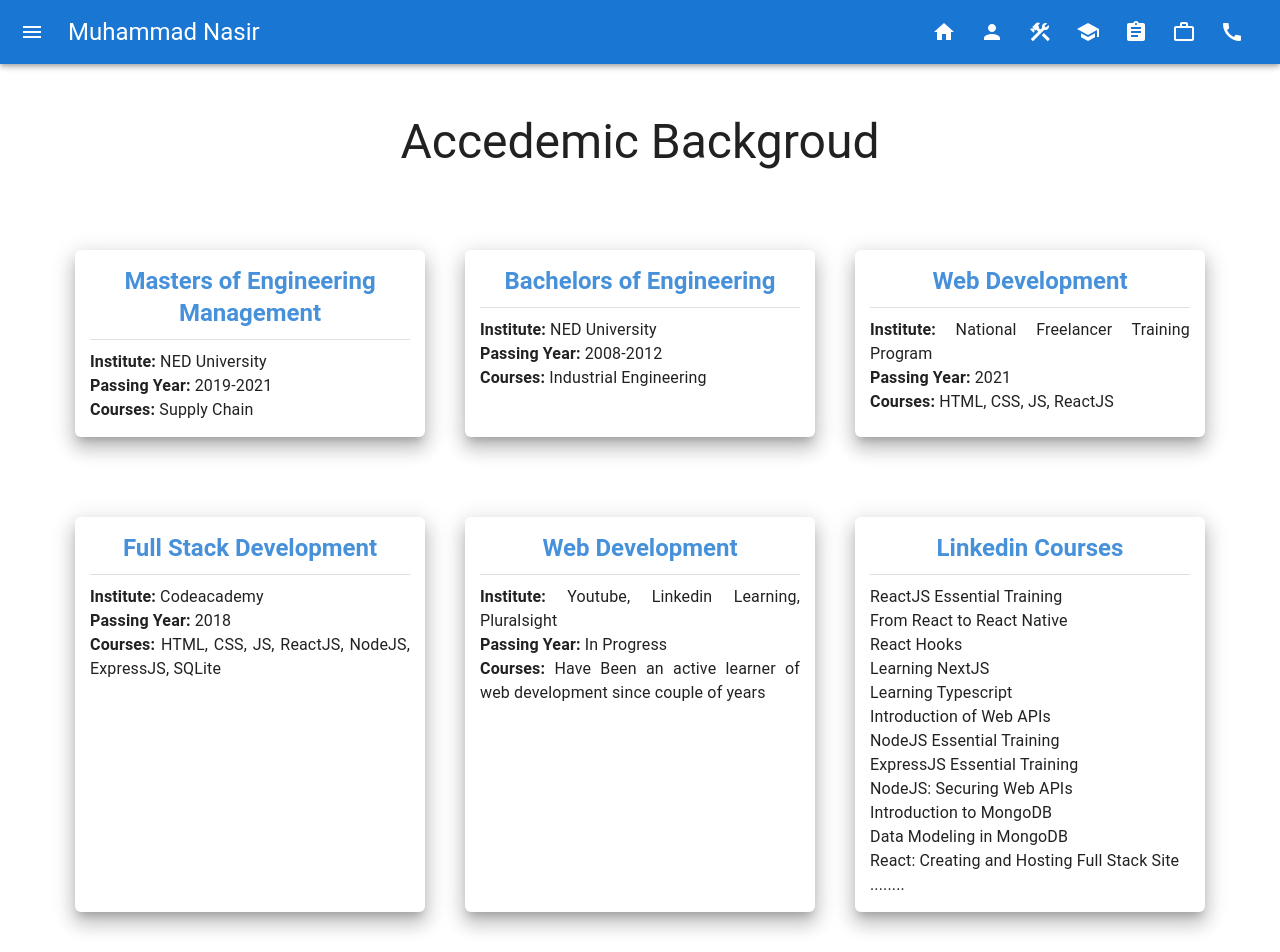
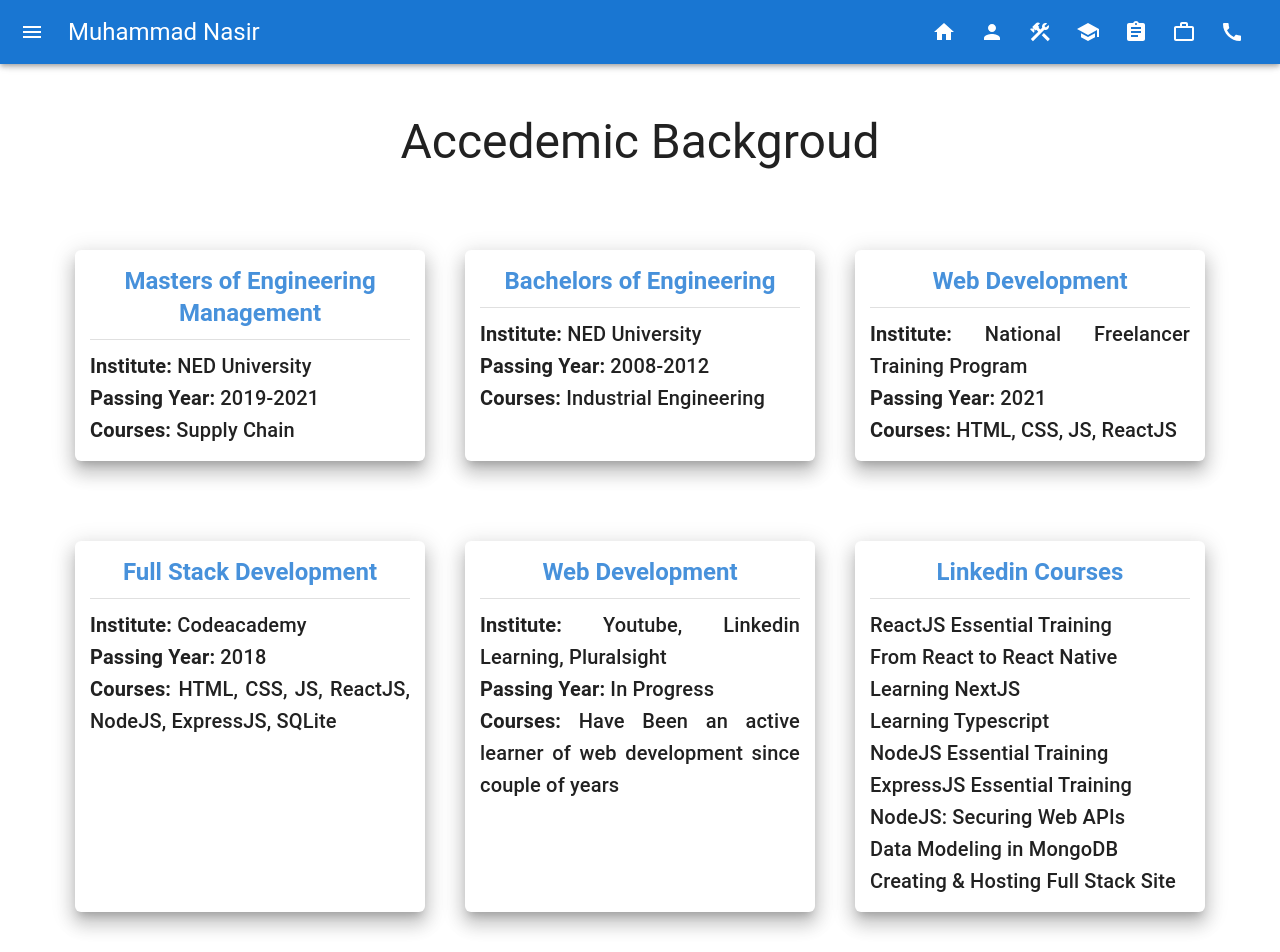
Before and after one commit to NasirKhatri/my-portfolio, a Next.js app: page /education in a window 1280 px wide. Shown: the top 952 px of the page. Built offline with nearby package versions, Linux system fonts and the light colour scheme.

Commit message:
Project Page Added

```diff
--- a/src/app/about/page.tsx
+++ b/src/app/about/page.tsx
@@ -11,7 +11,7 @@ export default function About() {
           <PageHeading>Who Am I?</PageHeading>
         </Grid>
         <Grid item container xs={12} flexGrow={1} sx={{ marginTop: "0px", maxWidth: { xs: "800px", md: "1200px" }, paddingTop: "15px" }} rowSpacing={10}>
-          <Typography variant="body1" sx={{textAlign: "justify"}}>
+          <Typography variant="h6" sx={{textAlign: "justify"}}>
             I am an Industrial engineering by profession and a Full Stack web developer by passion, I am also holding Master's degree in Supply Chain. Currently I am employed in leading automobile industry of Pakistan as an Procurement Engineer. My development journey began back in 2019, the "COVID" year. It brought many chaos all over the world but I took it as an opportunity to explore new things. Since then have been falling in love with the programming. Hence considering my passion and current boom in the tech industry, looking forward to pursue my career in the field of web development.
             <br/><br/>
             I started my training from "CodeAcademy", a world recognized platform of tech learning. Subsequent to initial learning have been developing small and intermediate level projects based on self interest. But the journey of learning never comes to an end, hence continously exploring professional courses from online resources like "Linked In Learning", "Youtube", "Pluralsight" to keep updated with the latest industry trends and development.
--- a/src/app/education/page.tsx
+++ b/src/app/education/page.tsx
@@ -24,19 +24,15 @@ export default function Education() {
                 Linkedin Courses
             </Typography>
             <Divider />
-            <Typography variant='body1'>ReactJS Essential Training</Typography>
-            <Typography variant='body1'>From React to React Native</Typography>
-            <Typography variant='body1'>React Hooks</Typography>
-            <Typography variant='body1'>Learning NextJS</Typography>
-            <Typography variant='body1'>Learning Typescript</Typography>
-            <Typography variant='body1'>Introduction of Web APIs</Typography>
-            <Typography variant='body1'>NodeJS Essential Training</Typography>
-            <Typography variant='body1'>ExpressJS Essential Training</Typography>
-            <Typography variant='body1'>NodeJS: Securing Web APIs</Typography>
-            <Typography variant='body1'>Introduction to MongoDB</Typography>
-            <Typography variant='body1'>Data Modeling in MongoDB</Typography>
-            <Typography variant='body1'>React: Creating and Hosting Full Stack Site</Typography>
-            <Typography variant='body1'>........</Typography>
+            <Typography variant='h6'>ReactJS Essential Training</Typography>
+            <Typography variant='h6'>From React to React Native</Typography>
+            <Typography variant='h6'>Learning NextJS</Typography>
+            <Typography variant='h6'>Learning Typescript</Typography>
+            <Typography variant='h6'>NodeJS Essential Training</Typography>
+            <Typography variant='h6'>ExpressJS Essential Training</Typography>
+            <Typography variant='h6'>NodeJS: Securing Web APIs</Typography>
+            <Typography variant='h6'>Data Modeling in MongoDB</Typography>
+            <Typography variant='h6'>Creating & Hosting Full Stack Site</Typography>
         </Paper>
         </Grid>
         <Grid />
--- a/src/app/page.tsx
+++ b/src/app/page.tsx
@@ -25,7 +25,7 @@ export default function Home() {
           <Typography variant="h3" color="primary.light">Hi!</Typography>
           <Typography variant="h3">I'm Nasir,</Typography>
           <Typography variant="h3">Full-Stack Developer</Typography>
-          <Typography variant="body1" sx={{marginTop: "25px", marginBottom: "25px", textAlign: "justify"}}>I am a MERN Stack Developer, I work with ReactJS, React Native, NextJS, NodeJS, ExpressJS, MongoDB etc to develop web and mobile applications. Also carrying experience to work with third party libraries like MUI, Formik, Yup, Mongoose and many more. </Typography>
+          <Typography variant="h6" sx={{marginTop: "25px", marginBottom: "25px", textAlign: "justify"}}>I am a MERN Stack Developer, I work with ReactJS, React Native, NextJS, NodeJS, ExpressJS, MongoDB etc to develop web and mobile applications. Also carrying experience to work with third party libraries like MUI, Formik, Yup, Mongoose and many more. </Typography>
           <Button variant="outlined" startIcon={<DownloadIcon/>} sx={{marginRight: "10px"}}>Resume</Button>
           <Button variant="contained" startIcon={<CallIcon/>}>Contact</Button>
           </Box>
--- a/src/app/projects/page.tsx
+++ b/src/app/projects/page.tsx
@@ -58,7 +58,7 @@ export default function Projects() {
             <Typography variant="h5">Details:</Typography>
             <Typography variant="h6">{activeProject.Details}</Typography>
           </Grid>
-          <Grid sx={{ backgroundColor: "lightGray", padding: "5px" }}>
+          {/* <Grid sx={{ backgroundColor: "lightGray", padding: "5px" }}>
             <ImageList sx={{ width: "100%", height: "200px" }} variant="quilted" cols={10} rowHeight={200}>
               {activeProject.pictures.map((item) => (
                 <ImageListItem key={item.img} cols={item.cols || 1} rows={item.rows || 1}>
@@ -71,7 +71,7 @@ export default function Projects() {
                 </ImageListItem>
               ))}
             </ImageList>
-          </Grid>
+          </Grid> */}
         </Grid>
       </Grid>
     </PageBody>
--- a/src/app/skills/page.tsx
+++ b/src/app/skills/page.tsx
@@ -10,7 +10,7 @@ export default function Skills() {
     <PageBody>
       <Grid item xs={12} alignItems="center">
         <PageHeading>Skills Overview</PageHeading>
-        <Typography variant="body1" sx={{ maxWidth: "800px", textAlign: "justify", paddingTop: "15px", margin: "auto" }}>
+        <Typography variant="h6" sx={{ maxWidth: "lg", textAlign: "justify", paddingTop: "15px", margin: "auto" }}>
           I have more than two years experiene of building rich web and mobile applications. Below is my quick overview of my technical skills' set and tools which I use for development. Would like to hire or know more about me? please contact
         </Typography>
       </Grid>
--- a/src/components/EducationCard.tsx
+++ b/src/components/EducationCard.tsx
@@ -7,9 +7,9 @@ const EducationCard = ({ data }: any) => {
                 {data.title}
             </Typography>
             <Divider />
-            <Typography variant='body1'><span style={{fontWeight: 'bold'}}>Institute:</span> {data.institute}</Typography>
-            <Typography variant='body1'><span style={{fontWeight: 'bold'}}>Passing Year:</span> {data.passingYear}</Typography>
-            <Typography variant='body1'><span style={{fontWeight: 'bold'}}>Courses:</span>  {data.faculty}</Typography>
+            <Typography variant='h6'><span style={{fontWeight: 'bold'}}>Institute:</span> {data.institute}</Typography>
+            <Typography variant='h6'><span style={{fontWeight: 'bold'}}>Passing Year:</span> {data.passingYear}</Typography>
+            <Typography variant='h6'><span style={{fontWeight: 'bold'}}>Courses:</span>  {data.faculty}</Typography>
         </Paper>
     )
 }
```
Also changed, not shown: src/app/experience/page.tsx (+3 -5 lines).
